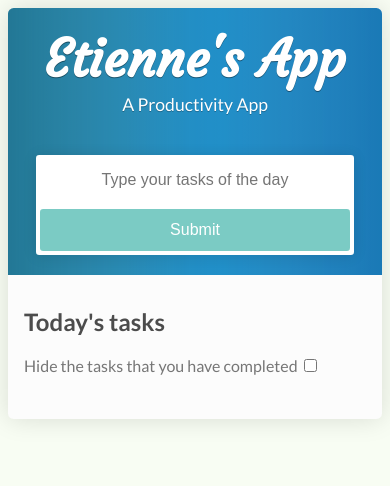
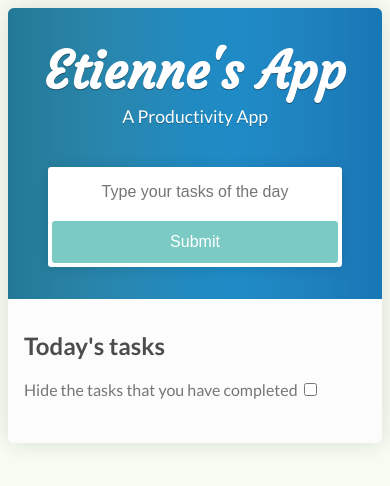
Before and after one commit to etiennefdayer/Productivity-Application, a plain HTML site: page index.html in a window 390 px wide. Drawn offline with Linux system fonts and the light colour scheme.

Commit message:
Update style.css

```diff
--- a/css/style.css
+++ b/css/style.css
@@ -144,7 +144,7 @@ div > label {
 
 @media (min-width: 0) and (max-width: 768px) {
   header {
-    padding: 1.25em;
+    padding:2em;
   }
   h1 {
     font-size: 3.2em;
```
